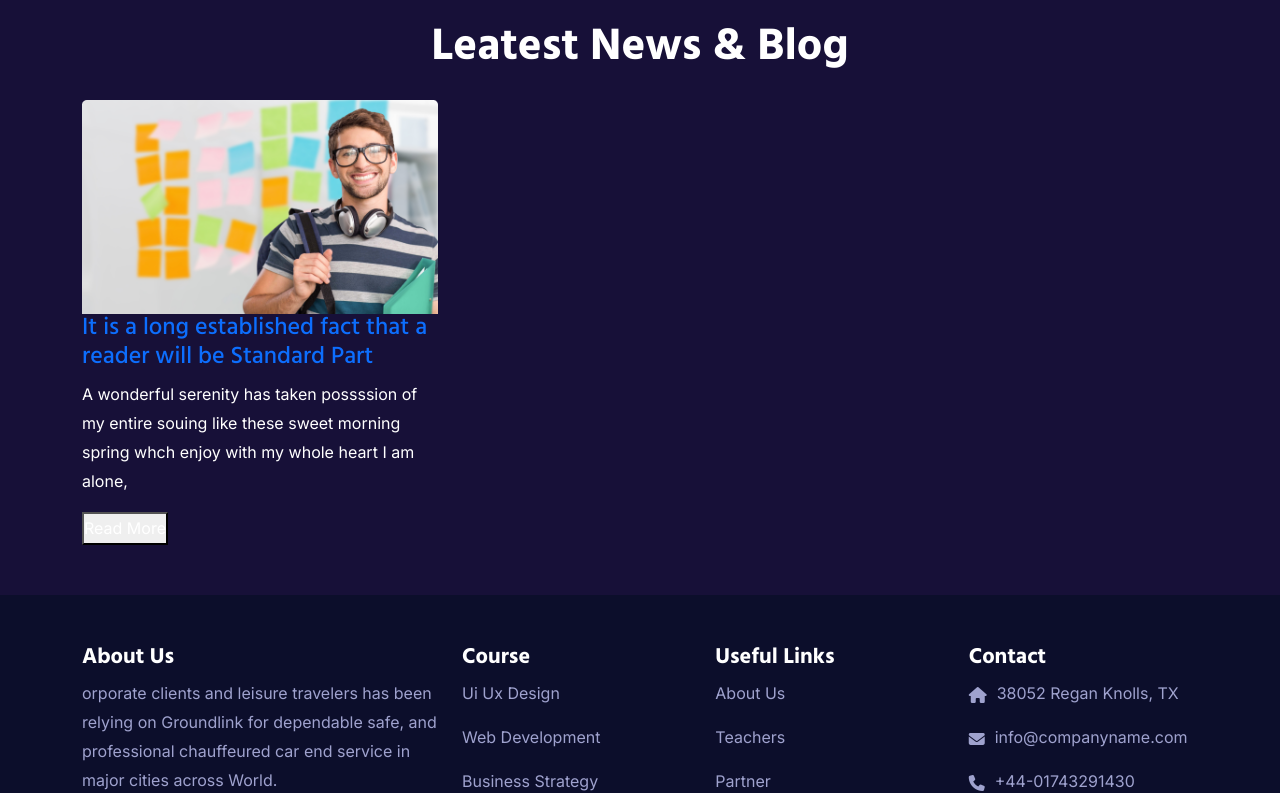
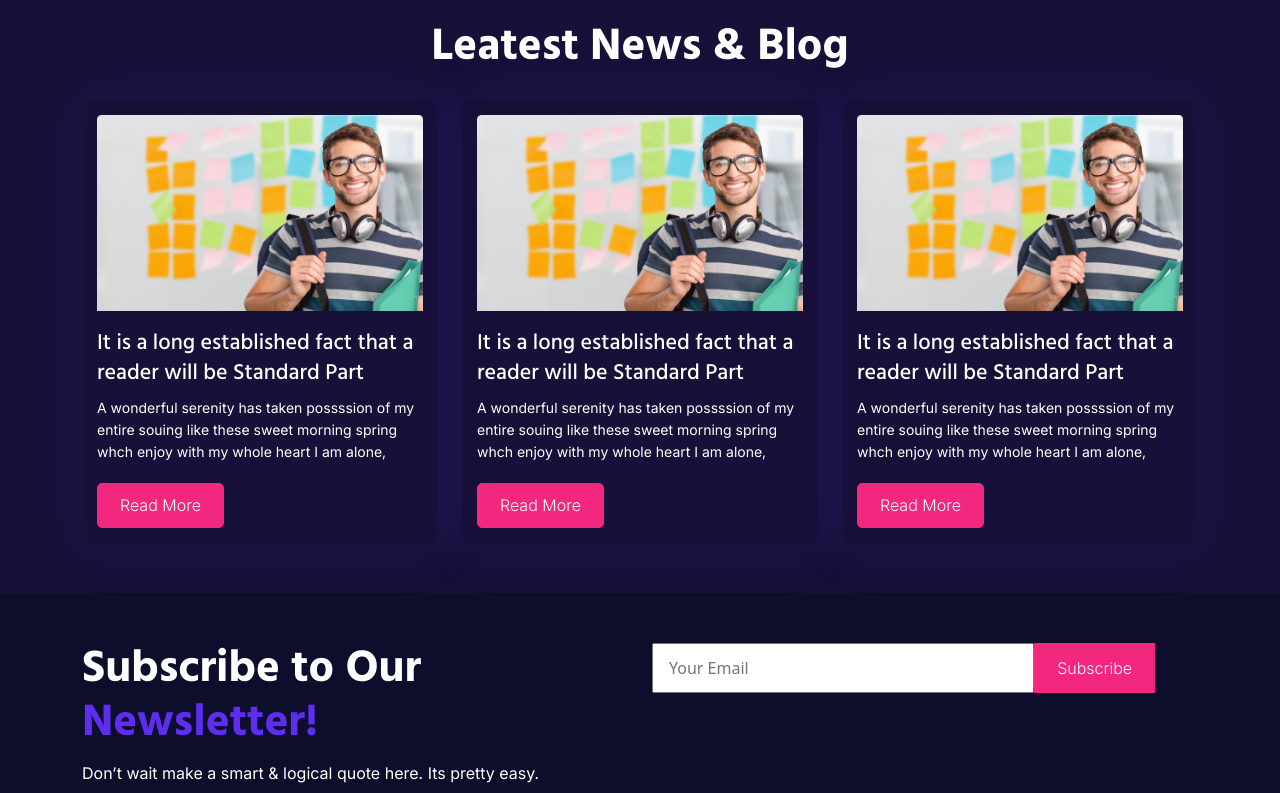
Before and after one commit to devs-iftiar163/edurock_lms, a React (Vite) app: page / in a window 1280 px wide. Shown: the part 4835-5628 px from the top of the page. Built offline with nearby package versions, Linux system fonts and the light colour scheme.

Commit message:
homepage

```diff
--- a/src/pages/Home/Blog.jsx
+++ b/src/pages/Home/Blog.jsx
@@ -22,10 +22,52 @@ const Blog = () => {
                 </div>
                 <div className="blog-content">
                   <Link>
-                    <h4>
+                    <h2>
                       It is a long established fact that a reader will be
                       Standard Part
-                    </h4>
+                    </h2>
+                  </Link>
+                  <p>
+                    A wonderful serenity has taken possssion of my entire souing
+                    like these sweet morning spring whch enjoy with my whole
+                    heart I am alone,
+                  </p>
+                  <button className="read-more">Read More</button>
+                </div>
+              </div>
+            </div>
+            <div className="col-lg-4">
+              <div className="blog-card">
+                <div className="feature-image">
+                  <img src={blogImage} alt="" />
+                </div>
+                <div className="blog-content">
+                  <Link>
+                    <h2>
+                      It is a long established fact that a reader will be
+                      Standard Part
+                    </h2>
+                  </Link>
+                  <p>
+                    A wonderful serenity has taken possssion of my entire souing
+                    like these sweet morning spring whch enjoy with my whole
+                    heart I am alone,
+                  </p>
+                  <button className="read-more">Read More</button>
+                </div>
+              </div>
+            </div>
+            <div className="col-lg-4">
+              <div className="blog-card">
+                <div className="feature-image">
+                  <img src={blogImage} alt="" />
+                </div>
+                <div className="blog-content">
+                  <Link>
+                    <h2>
+                      It is a long established fact that a reader will be
+                      Standard Part
+                    </h2>
                   </Link>
                   <p>
                     A wonderful serenity has taken possssion of my entire souing
--- a/src/pages/Home/Home.css
+++ b/src/pages/Home/Home.css
@@ -762,16 +762,107 @@
   font-weight: 700;
 }
 
+.blog-card {
+  padding: 15px;
+  border-radius: 8px;
+  box-shadow: 0 0 50px 10px rgba(95, 45, 237, 0.1);
+}
+
 .feature-image {
   overflow: hidden;
 }
 
 .feature-image img {
   width: 100%;
+  transition: all 0.3s ease-in-out;
 }
 
 .feature-image img:hover {
   transform: scale(1.1);
 }
 
+.blog-content {
+  margin-top: 18px;
+}
+
+.blog-content h2 {
+  font-size: 22px;
+  color: #fff;
+  line-height: 30px;
+  font-weight: 500;
+}
+
+.blog-content p {
+  margin: 0;
+  font-size: 14px;
+  line-height: 22px;
+}
+
+.read-more {
+  padding: 8px 22px;
+  margin-top: 20px;
+  border: 1px solid var(--secondary-color);
+  border-radius: 5px;
+  background: var(--secondary-color);
+  font-size: 16px;
+  line-height: 27px;
+  font-weight: 300;
+  transition: all 0.3s ease-in-out;
+}
+
+.read-more:hover {
+  background: transparent;
+  border: 1px solid var(--secondary-color);
+}
+
 /* Blog Section End */
+
+/* Newsletter Section Start */
+.newsletter-section {
+  padding: 50px 0;
+  background: #0c0e2b;
+}
+
+.border-bottom {
+  border-bottom: 1px solid #fff;
+}
+
+.newsletter-heading h2 {
+  font-size: 45px;
+  line-height: 54px;
+  color: var(--primary-color);
+  font-weight: 700;
+}
+
+.newsletter-heading h2 span {
+  color: var(--background-color);
+}
+
+.form-group-input input {
+  width: 70%;
+  height: 50px;
+  padding: 0 15px;
+}
+
+.form-group-input {
+  display: flex;
+  justify-content: start;
+  align-items: center;
+}
+
+.form-group-input input:focus {
+  outline: none;
+}
+
+.newsletter-submit {
+  padding: 12px 22px;
+  height: 50px;
+  border: 1px solid var(--secondary-color);
+  background: var(--secondary-color);
+  font-size: 16px;
+  line-height: 25px;
+  font-weight: 300;
+  transition: all 0.3s ease-in-out;
+}
+
+/* Newsletter Section End */
--- a/src/pages/Home/Home.jsx
+++ b/src/pages/Home/Home.jsx
@@ -5,6 +5,7 @@ import Counter from "./Counter";
 import Courses from "./Courses";
 import Hero from "./Hero";
 import "./Home.css";
+import Newsletter from "./Newsletter";
 import Partners from "./Partners";
 import Service from "./Service";
 import Testimonials from "./Testimonials";
@@ -21,6 +22,7 @@ const Home = () => {
       <Contact />
       <Testimonials />
       <Blog />
+      <Newsletter />
     </>
   );
 };
--- /dev/null
+++ b/src/pages/Home/Newsletter.jsx
@@ -0,0 +1,38 @@
+const Newsletter = () => {
+  return (
+    <>
+      <section className="newsletter-section">
+        <div className="container">
+          <div className="row border-bottom">
+            {/* Section Heading */}
+            <div className="col-lg-6">
+              <div className="newsletter-heading">
+                <h2>
+                  Subscribe to Our <span>Newsletter!</span>
+                </h2>
+                <p>
+                  Don’t wait make a smart & logical quote here. Its pretty easy.
+                </p>
+              </div>
+            </div>
+            {/* Newsletter Form */}
+            <div className="col-lg-6">
+              <div className="form-area">
+                <form action="">
+                  <div className="form-group-input">
+                    <input type="email" placeholder="Your Email" />
+                    <button type="submit" className="newsletter-submit">
+                      Subscribe
+                    </button>
+                  </div>
+                </form>
+              </div>
+            </div>
+          </div>
+        </div>
+      </section>
+    </>
+  );
+};
+
+export default Newsletter;
```
